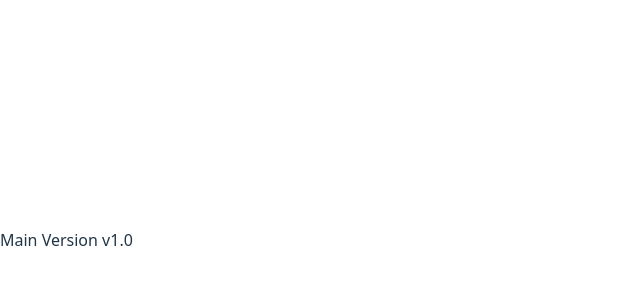
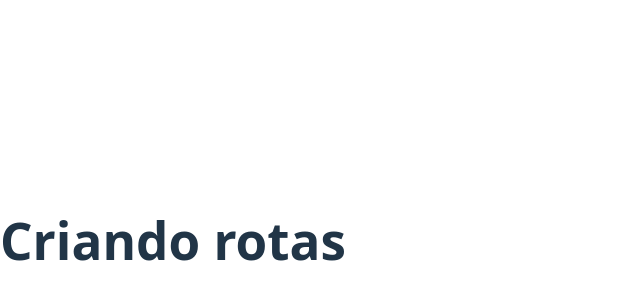
Before and after one commit to hashiraofcode/crm-comerce-sys, a React (Vite) app: page /pagina-inicial in a window 1280 px wide. Shown: the part 160-460 px from the top of the page, without its empty margins (0-640 px from the left). Built offline with nearby package versions, Linux system fonts and the light colour scheme.

Commit message:
Feat: Install and creat a router in application

```diff
--- a/package.json
+++ b/package.json
@@ -11,7 +11,8 @@
   },
   "dependencies": {
     "react": "^19.1.1",
-    "react-dom": "^19.1.1"
+    "react-dom": "^19.1.1",
+    "react-router-dom": "^7.8.1"
   },
   "devDependencies": {
     "@eslint/js": "^9.33.0",
--- a/src/App.tsx
+++ b/src/App.tsx
@@ -1,11 +1,11 @@
-
+import { BrowserRouter as Router } from 'react-router-dom'
+import { AppRoutes } from '.'
 
 function App() {
-
   return (
-    <>
-    Main Version v1.0
-    </>
+    <Router>
+      <AppRoutes />
+    </Router>
   )
 }
 
--- /dev/null
+++ b/src/index.tsx
@@ -0,0 +1,11 @@
+import { Routes, Route, Navigate } from 'react-router-dom'
+
+export const AppRoutes = () => {
+  return (
+    <Routes>
+      <Route path="/pagina-inicial" element={<h1>Criando rotas</h1>} />
+
+      <Route path="*" element={<Navigate to="/pagina-inicial" />} />
+    </Routes>
+  )
+}
```
Also changed, not shown: 1 other file (tests, documents, lock files or other folders).
